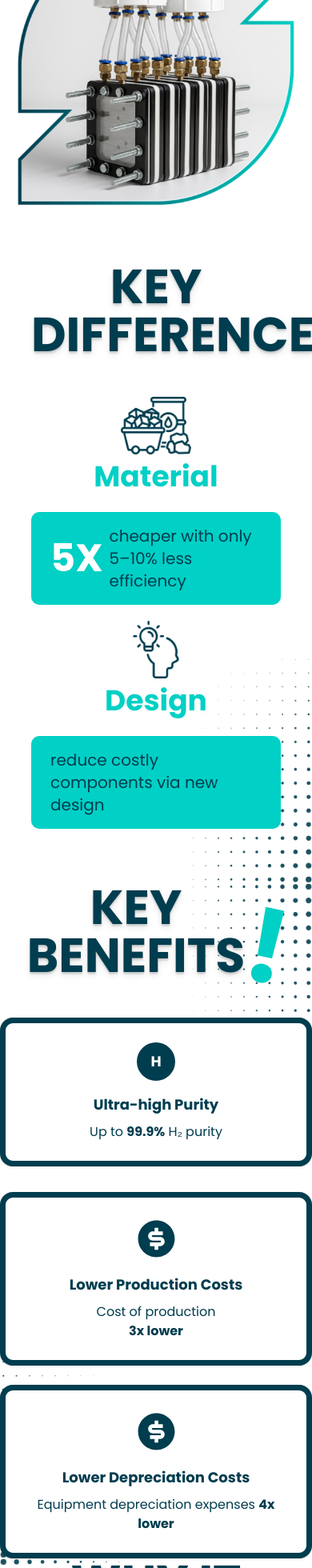
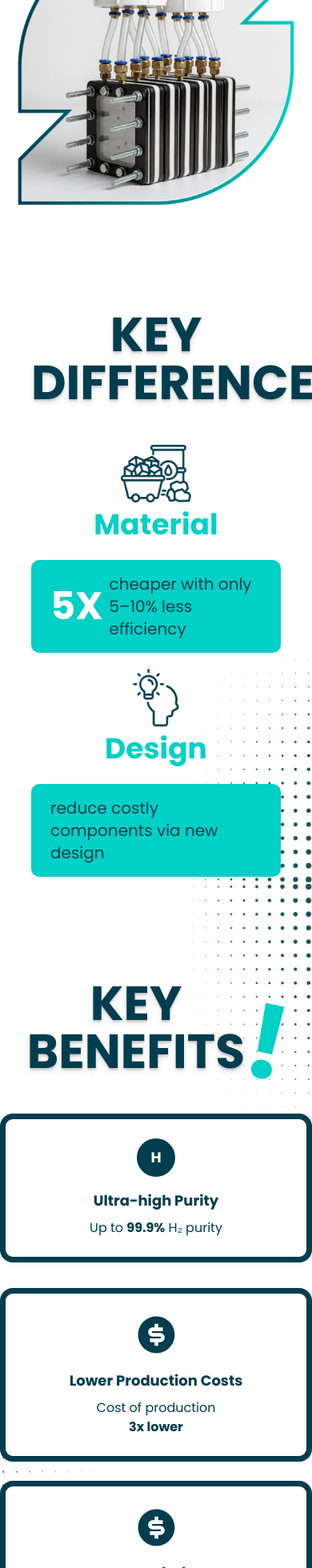
Before and after one commit to codingManatee/solution-tech-web-app, a Next.js app: page / in a window 390 px wide. Shown: the part 1543-3503 px from the top of the page at 80% size. Built offline with nearby package versions, Linux system fonts and the light colour scheme.

Commit message:
feat: update margin top

```diff
--- a/src/components/section-3.tsx
+++ b/src/components/section-3.tsx
@@ -2,7 +2,7 @@ import Image from "next/image";
 
 const Section3 = () => {
     return (
-        <section id='section3' className="relative px-0 md:px-10 lg:px-20 min-h-screen w-full flex flex-col items-center justify-center">
+        <section id='section3' className="relative px-0 md:px-10 lg:px-20 pt-30 md:pt-0 min-h-screen w-full flex flex-col items-center justify-center">
             <div className="w-4/5">
                 {/* Title */}
                 <h2 className="w-full text-6xl font-bold text-shadow-lg text-center md:text-end mb-12 text-main-indigo">
--- a/src/components/section-4.tsx
+++ b/src/components/section-4.tsx
@@ -3,7 +3,7 @@ import Image from "next/image";
 
 const Section4 = () => {
     return (
-        <section id='section4' className="relative px-0 md:px-10 lg:px-20 min-h-screen w-full flex flex-col items-center justify-center">
+        <section id='section4' className="relative px-0 md:px-10 lg:px-20 pt-30 md:pt-0 min-h-screen w-full flex flex-col items-center justify-center">
             <div className="grid grid-cols-1 lg:grid-cols-2 items-center">
                 <div className="relative flex flex-col items-center">
                     <div className="flex ">
--- a/src/components/section-5.tsx
+++ b/src/components/section-5.tsx
@@ -2,7 +2,7 @@ import Image from "next/image";
 
 const Section5 = () => {
     return (
-        <section id="section5" className="relative px-5 md:px-10 lg:px-20 min-h-screen w-full flex flex-col justify-center">
+        <section id="section5" className="relative px-5 md:px-10 lg:px-20 pt-30 md:pt-0 min-h-screen w-full flex flex-col justify-center">
             <div className="w-full flex justify-center mb-12">
                 <h2 className="text-6xl text-shadow-lg font-extrabold text-main-indigo text-center">WHY IT MATTERS</h2>
             </div>
--- a/src/components/section-6.tsx
+++ b/src/components/section-6.tsx
@@ -4,7 +4,7 @@ import StatShow from "./ui/stat-show"
 
 const Section6 = () => {
     return (
-        <section id="section6" className="relative px-5 md:px-10 lg:px-20 h-screen w-full flex flex-col justify-center items-center">
+        <section id="section6" className="relative px-5 md:px-10 lg:px-20 pt-20 md:pt-0 h-screen w-full flex flex-col justify-center items-center">
             <div className="w-full flex justify-center mb-12">
                 <h2 className="text-6xl text-shadow-lg font-extrabold text-main-indigo text-center">VALUE PROPOSITION</h2>
             </div>
--- a/src/components/section-8.tsx
+++ b/src/components/section-8.tsx
@@ -5,7 +5,7 @@ import Image from "next/image";
 
 const Section8 = () => {
     return (
-        <section id="section8" className="relative px-0 md:px-10 lg:px-20 h-screen w-full flex flex-col justify-center items-center">
+        <section id="section8" className="relative px-0 md:px-10 lg:px-20 pt-20 md:pt-0 h-screen w-full flex flex-col justify-center items-center">
             <div className=" px-4 md:px-6  w-full">
                 <div className="flex flex-col items-center space-y-4">
                     <div className="relative h-[250px] ">
```
